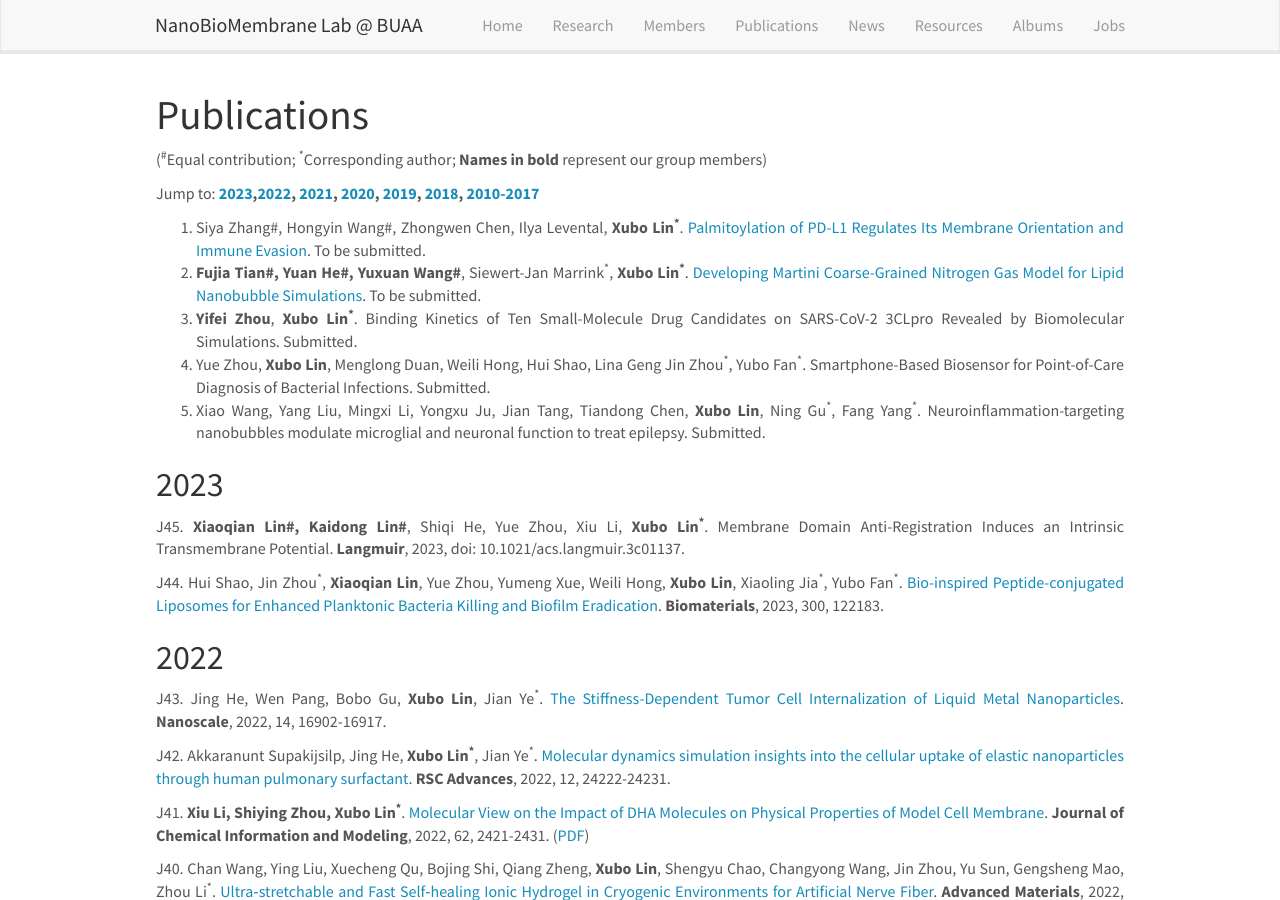
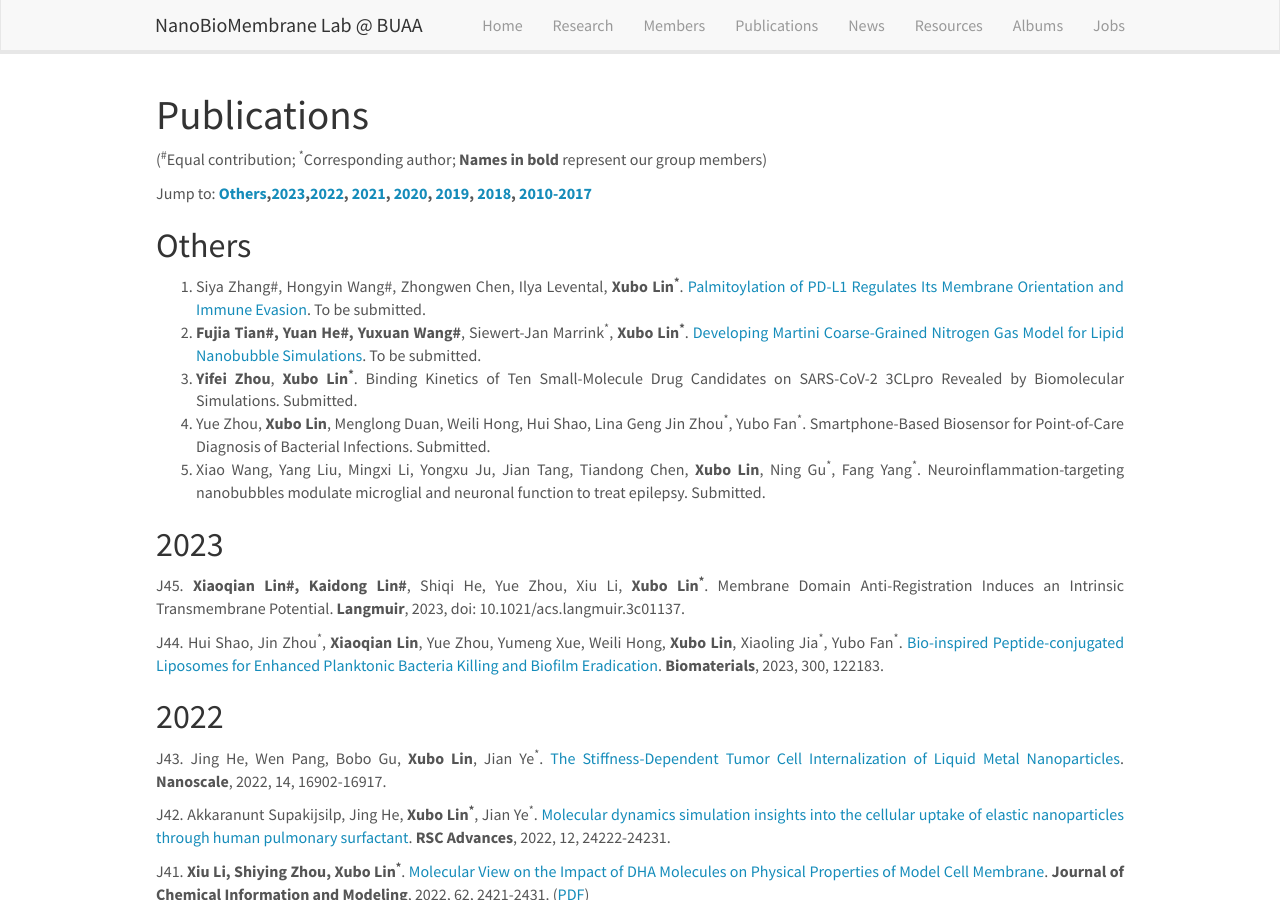
Before and after one commit to linxubo/linxubo.github.io, a Jekyll site: the page built from _pages/publications.md, in a window 1280 px wide and 900 px high. Built offline with Jekyll 4.4.1, drawn with Linux system fonts in a browser that asks for light colours; nearby versions of some CDN libraries; a script that is not in the unit is left out.

Commit message:
Update publications.md

```diff
--- a/_pages/publications.md
+++ b/_pages/publications.md
@@ -9,7 +9,8 @@ permalink: /publications/
 # Publications
 (<sup>#</sup>Equal contribution; <sup>*</sup>Corresponding author; **Names in bold** represent our group members)
 
-Jump to: **[2023](#2023),[2022](#2022), [2021](#2021), [2020](#2020), [2019](#2019), [2018](#2018), [2010-2017](#2010-2017)**
+Jump to: **[Others](#Others),[2023](#2023),[2022](#2022), [2021](#2021), [2020](#2020), [2019](#2019), [2018](#2018), [2010-2017](#2010-2017)**
+## Others
 1. Siya Zhang#, Hongyin Wang#, Zhongwen Chen, Ilya Levental, **Xubo Lin<sup>*</sup>**. [Palmitoylation of PD-L1 Regulates Its Membrane Orientation and Immune Evasion](https://www.biorxiv.org/content/10.1101/2021.10.17.464736.abstract). To be submitted.
 3. **Fujia Tian#, Yuan He#, Yuxuan Wang#**, Siewert-Jan Marrink<sup>*</sup>, **Xubo Lin<sup>*</sup>**. [Developing Martini Coarse-Grained Nitrogen Gas Model for Lipid Nanobubble Simulations](http://dx.doi.org/10.26434/chemrxiv.13591283). To be submitted.
 4. **Yifei Zhou**, **Xubo Lin<sup>*</sup>**. Binding Kinetics of Ten Small-Molecule Drug Candidates on SARS-CoV-2 3CLpro Revealed by Biomolecular Simulations. Submitted.
```
